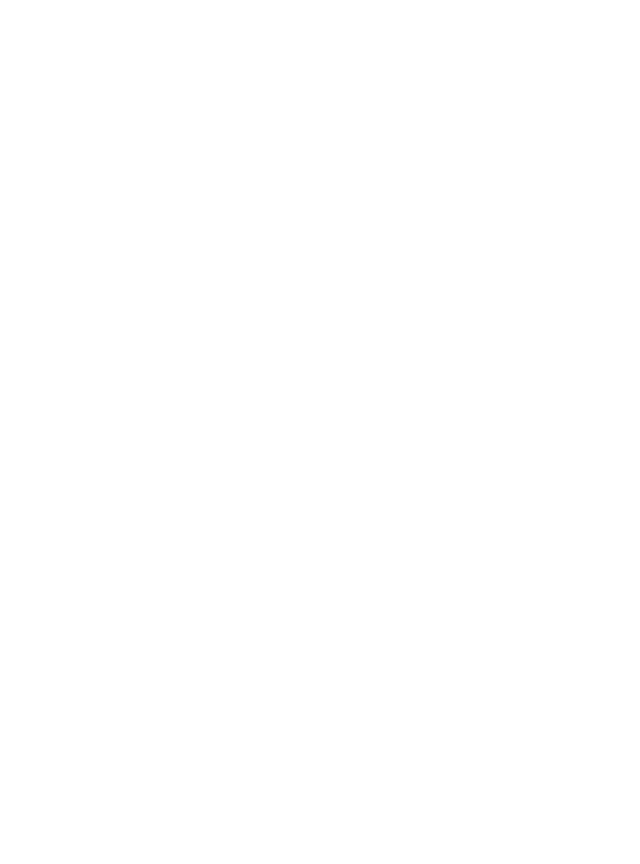
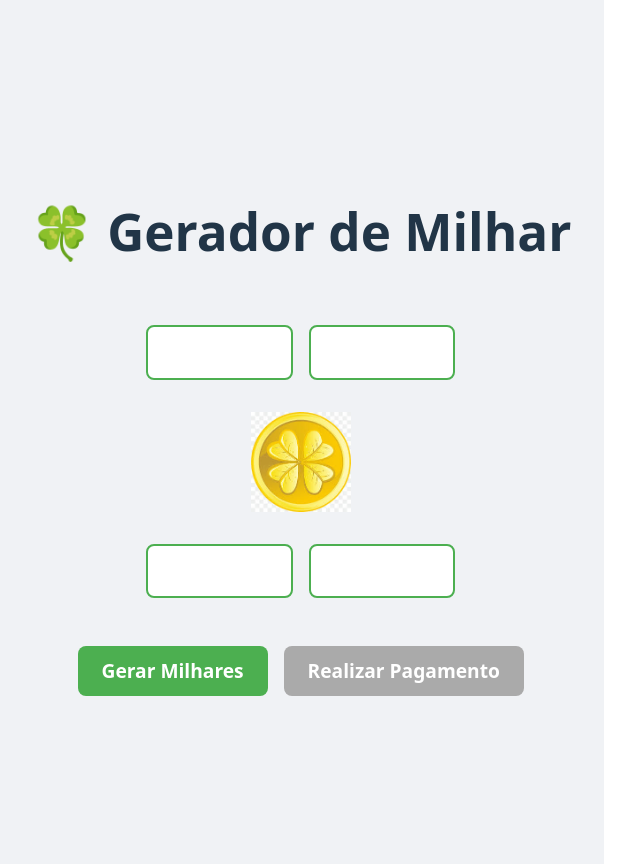
Before and after one commit to devoliveiracaetano/sorteioDoDia, a React (Vite) app: page /milhar in a window 1280 px wide. Before the commit this address had no page. Shown: the whole page, without its empty margins (2-642 px from the left). Before the commit the page ends 800 px from the top, so only its background shows below. Built offline with nearby package versions, Linux system fonts and the light colour scheme.

Commit message:
Adicionado tela de gerador de milhares

```diff
--- a/src/App.jsx
+++ b/src/App.jsx
@@ -1,12 +1,16 @@
-import { Routes, Route } from "react-router-dom";
+import { BrowserRouter, Routes, Route } from "react-router-dom";
 import Login from "./components/Login";
 import Dashboard from "./pages/Dashboard";
+import Milhar from "./pages/Milhar";
 
 export default function App() {
   return (
-    <Routes>
-      <Route path="/" element={<Login />} />
-      <Route path="/dashboard" element={<Dashboard />} />
-    </Routes>
+    <BrowserRouter>
+      <Routes>
+        <Route path="/" element={<Login />} />
+        <Route path="/dashboard" element={<Dashboard />} />
+        <Route path="/milhar" element={<Milhar />} />
+      </Routes>
+    </BrowserRouter>
   );
 }
--- a/src/main.jsx
+++ b/src/main.jsx
@@ -1,11 +1,10 @@
 import React from "react";
 import ReactDOM from "react-dom/client";
-import { BrowserRouter } from "react-router-dom";
 import App from "./App";
 import "./index.css";
 
 ReactDOM.createRoot(document.getElementById("root")).render(
-  <BrowserRouter>
+  <React.StrictMode>
     <App />
-  </BrowserRouter>
+  </React.StrictMode>
 );
--- a/src/pages/Dashboard.jsx
+++ b/src/pages/Dashboard.jsx
@@ -1,18 +1,21 @@
 import { useState } from "react";
+import { useNavigate } from "react-router-dom";
 import {
   BarChart,
   Bar,
-  LineChart,
-  Line,
   XAxis,
   YAxis,
   Tooltip,
   CartesianGrid,
   ResponsiveContainer,
+  LineChart,
+  Line,
 } from "recharts";
 
 export default function Dashboard() {
-  // Dados fake das vendas (detalhes)
+  const navigate = useNavigate();
+
+  // Dados fake
   const [vendas] = useState([
     {
       vendedor: "João",
@@ -37,19 +40,14 @@ export default function Dashboard() {
     },
   ]);
 
-  // Dados fake de faturamento por mês
-  const [faturamentoMensal] = useState([
-    { mes: "Jan", valor: 120 },
-    { mes: "Fev", valor: 90 },
-    { mes: "Mar", valor: 150 },
-    { mes: "Abr", valor: 200 },
-    { mes: "Mai", valor: 300 },
-    { mes: "Jun", valor: 250 },
-    { mes: "Jul", valor: 400 },
-    { mes: "Ago", valor: 180 },
+  const [mensal] = useState([
+    { mes: "Abr", faturamento: 50 },
+    { mes: "Mai", faturamento: 70 },
+    { mes: "Jun", faturamento: 90 },
+    { mes: "Jul", faturamento: 40 },
+    { mes: "Ago", faturamento: 120 },
   ]);
 
-  // Cálculos
   const totalBilhetes = vendas.reduce((acc, v) => acc + v.qtd, 0);
   const faturamento = vendas.reduce((acc, v) => acc + v.valor, 0);
   const vendedoresUnicos = [...new Set(vendas.map((v) => v.vendedor))].length;
@@ -59,6 +57,11 @@ export default function Dashboard() {
     <div style={styles.container}>
       <h1>📊 Dashboard de Vendas</h1>
 
+      {/* Botão para Milhar */}
+      <button onClick={() => navigate("/milhar")} style={styles.button}>
+        🍀 Ir para Gerador de Milhar
+      </button>
+
       {/* Cards resumo */}
       <div style={styles.cards}>
         <div style={styles.card}>🎟️ Bilhetes: {totalBilhetes}</div>
@@ -67,7 +70,7 @@ export default function Dashboard() {
         <div style={styles.card}>🧑‍💼 Vendedores: {vendedoresUnicos}</div>
       </div>
 
-      {/* Gráfico Vendas por Vendedor */}
+      {/* Gráfico de vendas por vendedor */}
       <h2>Vendas por Vendedor</h2>
       <ResponsiveContainer width="100%" height={300}>
         <BarChart data={vendas}>
@@ -79,20 +82,15 @@ export default function Dashboard() {
         </BarChart>
       </ResponsiveContainer>
 
-      {/* Gráfico Faturamento Mensal */}
+      {/* Gráfico de vendas mensais */}
       <h2>Faturamento dos Últimos Meses</h2>
       <ResponsiveContainer width="100%" height={300}>
-        <LineChart data={faturamentoMensal}>
+        <LineChart data={mensal}>
           <CartesianGrid strokeDasharray="3 3" />
           <XAxis dataKey="mes" />
           <YAxis />
           <Tooltip />
-          <Line
-            type="monotone"
-            dataKey="valor"
-            stroke="#8884d8"
-            strokeWidth={2}
-          />
+          <Line type="monotone" dataKey="faturamento" stroke="#8884d8" />
         </LineChart>
       </ResponsiveContainer>
 
@@ -129,6 +127,17 @@ const styles = {
     padding: "2rem",
     fontFamily: "Arial, sans-serif",
   },
+  button: {
+    marginBottom: "1rem",
+    padding: "0.7rem 1.5rem",
+    fontSize: "1rem",
+    borderRadius: "8px",
+    border: "none",
+    backgroundColor: "#4caf50",
+    color: "#fff",
+    cursor: "pointer",
+    fontWeight: "bold",
+  },
   cards: {
     display: "grid",
     gridTemplateColumns: "repeat(auto-fit, minmax(200px, 1fr))",
--- /dev/null
+++ b/src/pages/Milhar.jsx
@@ -0,0 +1,114 @@
+import { useState } from "react";
+import trevoImg from "../assets/trevo.jpg";
+
+export default function Milhar() {
+  const [milhares, setMilhares] = useState(["", "", "", ""]);
+  const [habilitarPagamento, setHabilitarPagamento] = useState(false);
+
+  const gerarMilhares = () => {
+    const novas = Array.from({ length: 4 }, () =>
+      String(Math.floor(Math.random() * 10000)).padStart(4, "0")
+    );
+    setMilhares(novas);
+    setHabilitarPagamento(true); // habilita o botão pagamento
+  };
+
+  const realizarPagamento = () => {
+    alert("💳 Pagamento realizado com sucesso!");
+  };
+
+  return (
+    <div style={styles.container}>
+      <h1>🍀 Gerador de Milhar</h1>
+
+      <div style={styles.grid}>
+        {/* Primeira linha */}
+        <input type="text" value={milhares[0]} disabled style={styles.input} />
+        <input type="text" value={milhares[1]} disabled style={styles.input} />
+
+        {/* Imagem do trevo */}
+        <div style={styles.trevoBox}>
+          <img src={trevoImg} alt="Trevo" style={styles.trevo} />
+        </div>
+
+        {/* Segunda linha */}
+        <input type="text" value={milhares[2]} disabled style={styles.input} />
+        <input type="text" value={milhares[3]} disabled style={styles.input} />
+      </div>
+
+      {/* Botões lado a lado */}
+      <div style={styles.actions}>
+        <button onClick={gerarMilhares} style={styles.button}>
+          Gerar Milhares
+        </button>
+        <button
+          onClick={realizarPagamento}
+          style={{
+            ...styles.button,
+            backgroundColor: habilitarPagamento ? "#2196f3" : "#aaa",
+            cursor: habilitarPagamento ? "pointer" : "not-allowed",
+          }}
+          disabled={!habilitarPagamento}
+        >
+          Realizar Pagamento
+        </button>
+      </div>
+    </div>
+  );
+}
+
+const styles = {
+  container: {
+    display: "flex",
+    flexDirection: "column",
+    alignItems: "center",
+    justifyContent: "center",
+    minHeight: "100vh",
+    backgroundColor: "#f0f2f5",
+    padding: "2rem",
+    textAlign: "center",
+  },
+  grid: {
+    display: "grid",
+    gridTemplateColumns: "1fr 1fr",
+    gap: "1rem",
+    alignItems: "center",
+    justifyItems: "center",
+    margin: "2rem 0",
+  },
+  input: {
+    width: "120px",
+    padding: "0.7rem",
+    fontSize: "1.5rem",
+    textAlign: "center",
+    borderRadius: "8px",
+    border: "2px solid #4caf50",
+    backgroundColor: "#fff",
+    fontWeight: "bold",
+  },
+  trevoBox: {
+    gridColumn: "span 2",
+    display: "flex",
+    justifyContent: "center",
+  },
+  trevo: {
+    width: "100px",
+    margin: "1rem 0",
+  },
+  actions: {
+    display: "flex",
+    gap: "1rem",
+    marginTop: "1rem",
+  },
+  button: {
+    padding: "0.7rem 1.5rem",
+    fontSize: "1.2rem",
+    borderRadius: "8px",
+    border: "none",
+    backgroundColor: "#4caf50",
+    color: "#fff",
+    cursor: "pointer",
+    fontWeight: "bold",
+    transition: "0.3s",
+  },
+};
```
